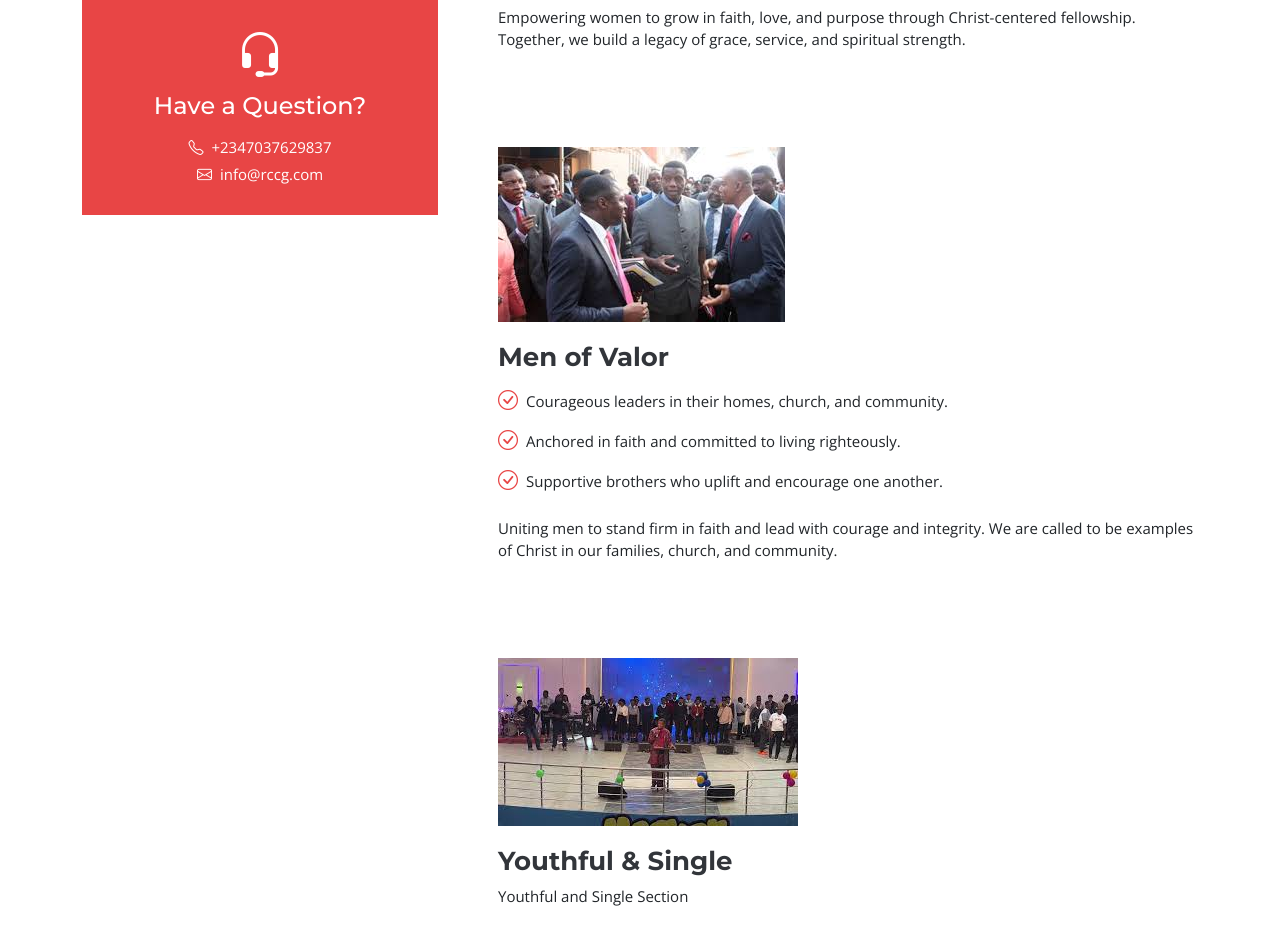
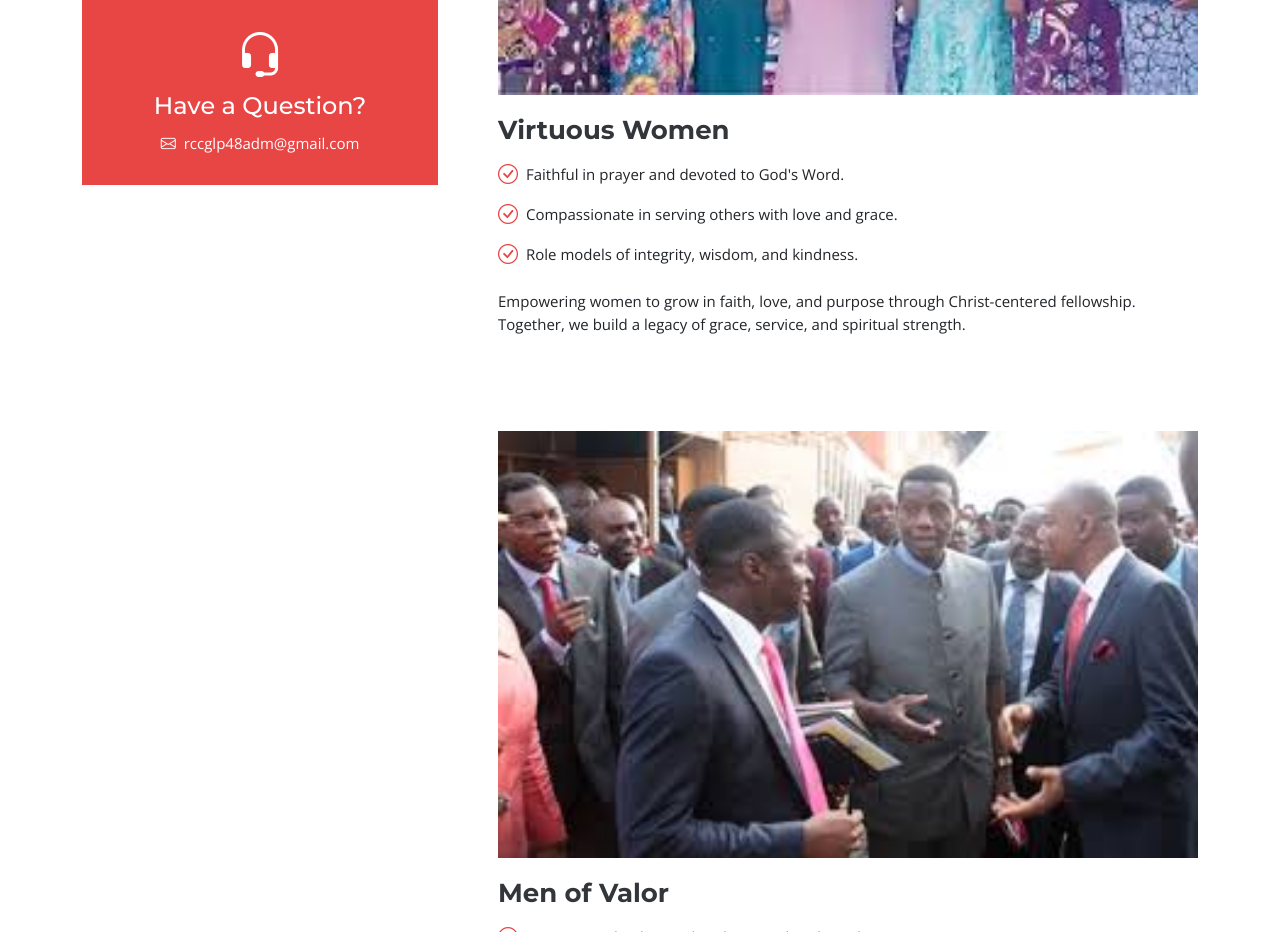
Before and after one commit to ivie-gif/rccglagosprovince48, a plain HTML site: page ministries-details.html in a window 1280 px wide. Shown: the part 860-1792 px from the top of the page. Drawn offline with nearby package versions, Linux system fonts and the light colour scheme.

Commit message:
commit website

```diff
--- a/ministries-details.html
+++ b/ministries-details.html
@@ -137,13 +137,13 @@
               >
                 <i class="bi bi-headset help-icon"></i>
                 <h4>Have a Question?</h4>
-                <p class="d-flex align-items-center mt-2 mb-0">
+                <!-- <p class="d-flex align-items-center mt-2 mb-0">
                   <i class="bi bi-telephone me-2"></i>
                   <span>+2347037629837</span>
-                </p>
+                </p> -->
                 <p class="d-flex align-items-center mt-1 mb-0">
                   <i class="bi bi-envelope me-2"></i>
-                  <a href="mailto:contact@example.com">info@rccg.com</a>
+                  <a href="mailto:contact@example.com">rccglp48adm@gmail.com</a>
                 </p>
               </div>
             </div>
@@ -157,7 +157,7 @@
                 <img
                   src="assets/img/womenofvalor.jpg"
                   alt=""
-                  class="img-fluid services-img-main"
+                  class="img-fluid services-img-main w-100"
                 />
                 <h3>Virtuous Women</h3>
                 <ul>
@@ -189,7 +189,7 @@
                 <img
                   src="assets/img/menofvalor.jpg"
                   alt=""
-                  class="img-fluid services-img"
+                  class="img-fluid services-img w-100"
                 />
                 <h3>Men of Valor</h3>
 
@@ -228,7 +228,7 @@
                 <img
                   src="assets/img/youth.jpg"
                   alt=""
-                  class="img-fluid services-img"
+                  class="img-fluid services-img w-100"
                 />
                 <h3>Youthful & Single</h3>
                 <p>Youthful and Single Section</p>
@@ -267,7 +267,7 @@
                 <img
                   src="assets/img/teens.jpg"
                   alt=""
-                  class="img-fluid services-img"
+                  class="img-fluid services-img w-100"
                 />
                 <h3>Jesus Teens</h3>
                 <p>Teens Section</p>
```
Also changed, not shown: 4 other files.
